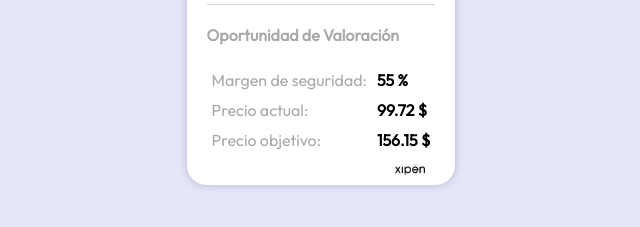
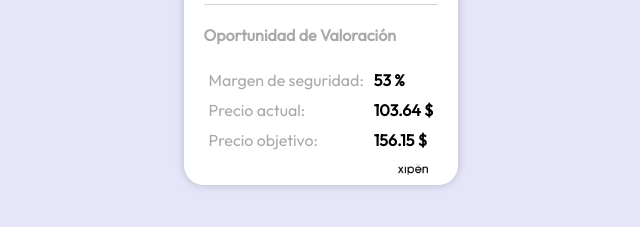
Before and after one commit to Xipen01/CROX, a plain HTML site: page index.html in a window 1280 px wide. Shown: the part 473-700 px from the top of the page, 319-959 px from the left. Drawn offline with Linux system fonts and the light colour scheme.

Commit message:
Actualizar archivo HTML generado automáticamente

```diff
--- a/index.html
+++ b/index.html
@@ -54,8 +54,8 @@
                     <p>Precio objetivo:</p>
                 </div>
                 <div class="columna">
-                    <p class="mi-clase">55 %</p>
-                    <p class="mi-clase">99.72 $</p>
+                    <p class="mi-clase">53 %</p>
+                    <p class="mi-clase">103.64 $</p>
                     <p class="mi-clase">156.15 $</p>
                 </div>
             </div>
```
